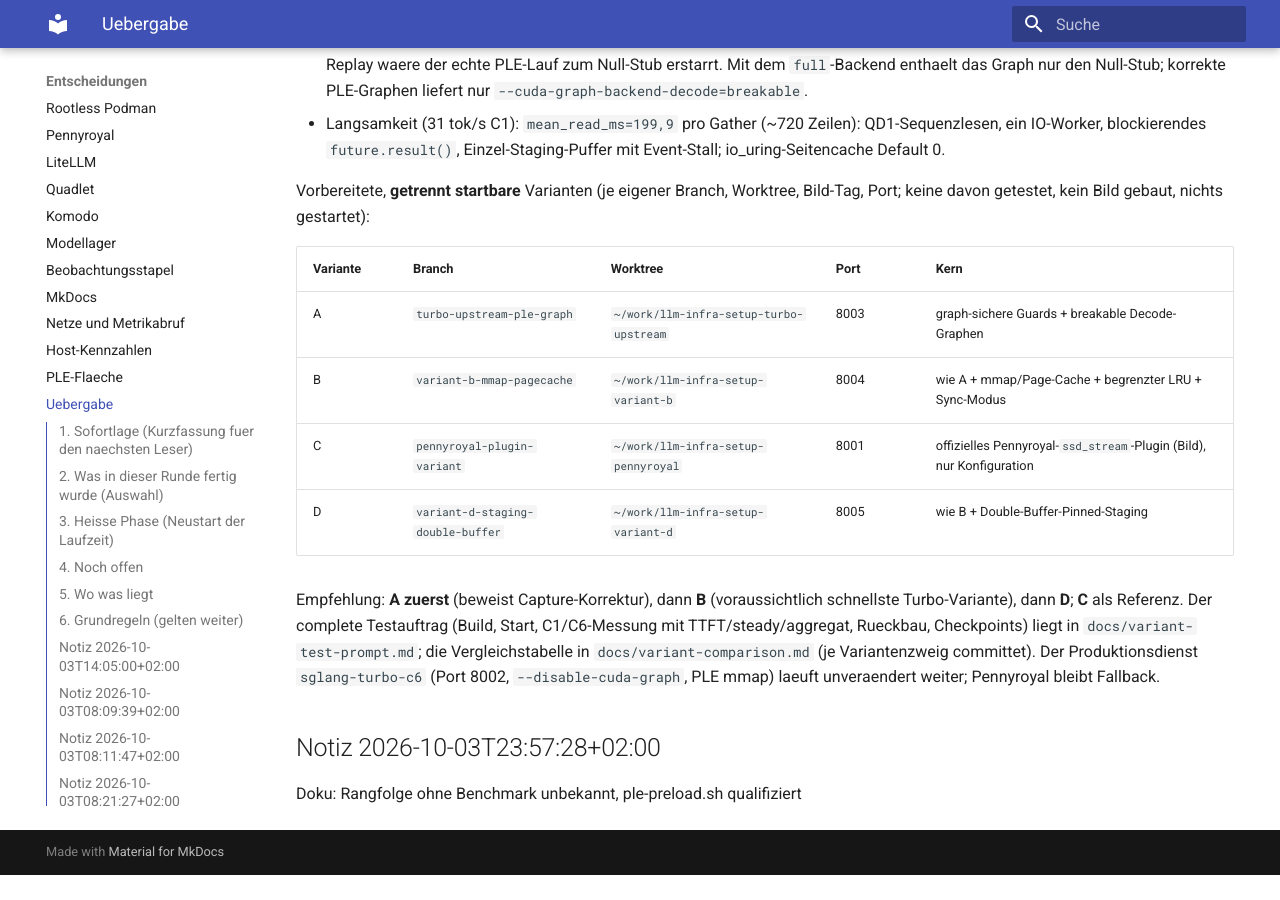
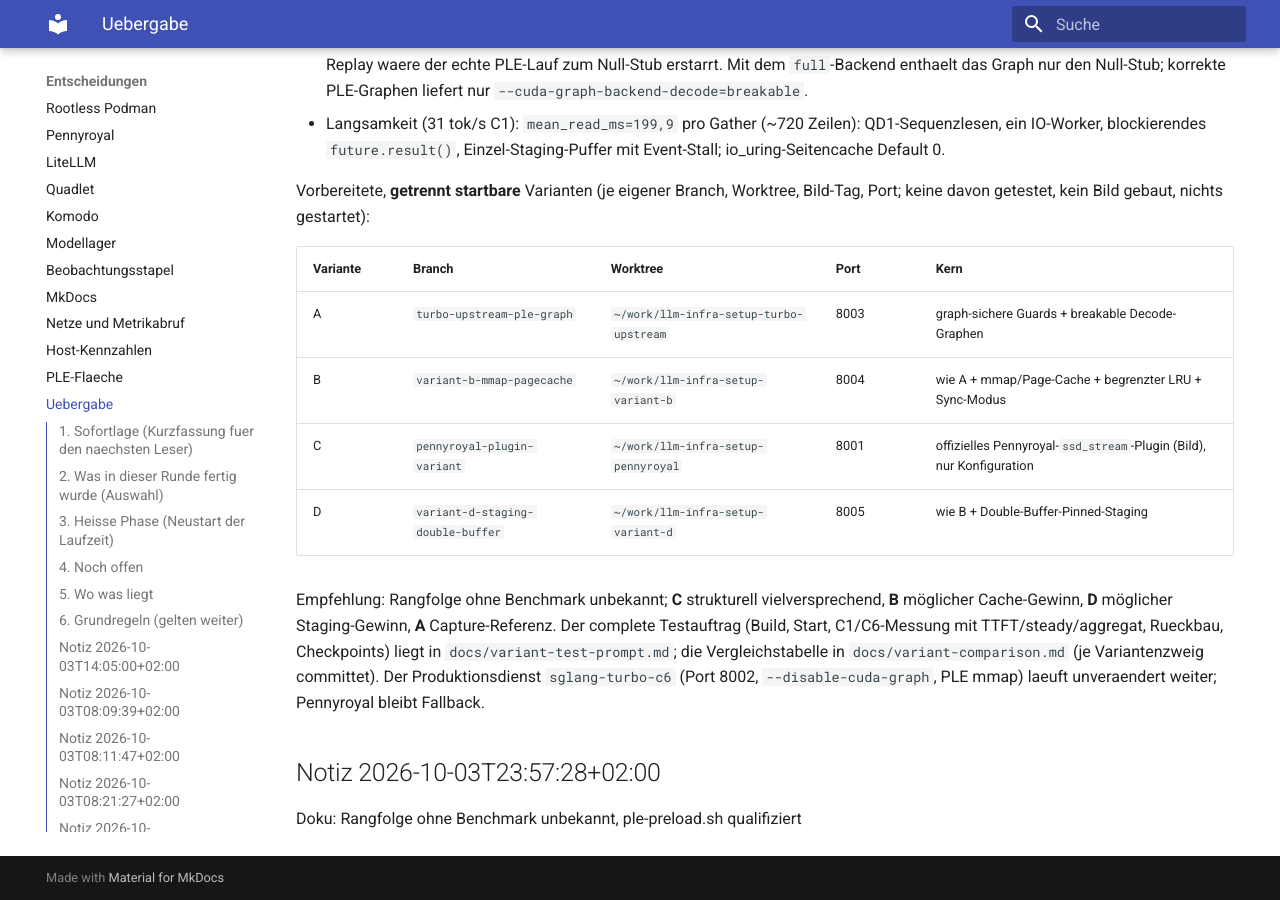
Before and after one commit to thomasdenk79-cyber/llm-infra-setup, an MkDocs documentation site: the page built from docs/HANDOFF.md, in a window 1280 px wide and 900 px high, scrolled down 14769 px. Built offline with MkDocs 1.6.1 and Material for MkDocs 9.7.7, drawn with Linux system fonts in a browser that asks for light colours; before the commit the page ends 15644 px from its top, so only the background shows below that.

Commit message:
Doku: veraltete Rangfolge-Prognose in HANDOFF.md durch sachliche Einordnung ersetzt

```diff
--- a/docs/HANDOFF.md
+++ b/docs/HANDOFF.md
@@ -603,9 +603,9 @@
 | C | `pennyroyal-plugin-variant` | `~/work/llm-infra-setup-pennyroyal` | 8001 | offizielles Pennyroyal-`ssd_stream`-Plugin (Bild), nur Konfiguration |
 | D | `variant-d-staging-double-buffer` | `~/work/llm-infra-setup-variant-d` | 8005 | wie B + Double-Buffer-Pinned-Staging |
 
-Empfehlung: **A zuerst** (beweist Capture-Korrektur), dann **B**
-(voraussichtlich schnellste Turbo-Variante), dann **D**; **C** als
-Referenz. Der complete Testauftrag (Build, Start, C1/C6-Messung mit
+Empfehlung: Rangfolge ohne Benchmark unbekannt; **C** strukturell
+vielversprechend, **B** möglicher Cache-Gewinn, **D** möglicher
+Staging-Gewinn, **A** Capture-Referenz. Der complete Testauftrag (Build, Start, C1/C6-Messung mit
 TTFT/steady/aggregat, Rueckbau, Checkpoints) liegt in
 `docs/variant-test-prompt.md`; die Vergleichstabelle in
 `docs/variant-comparison.md` (je Variantenzweig committet). Der
```
